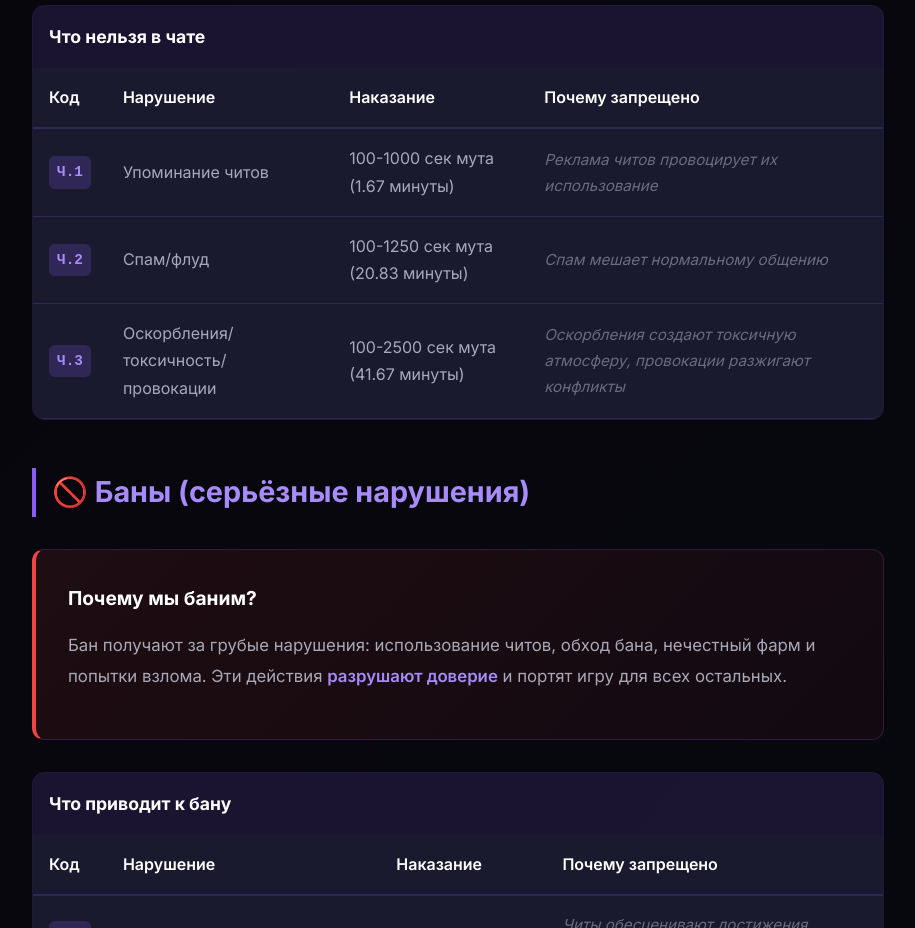
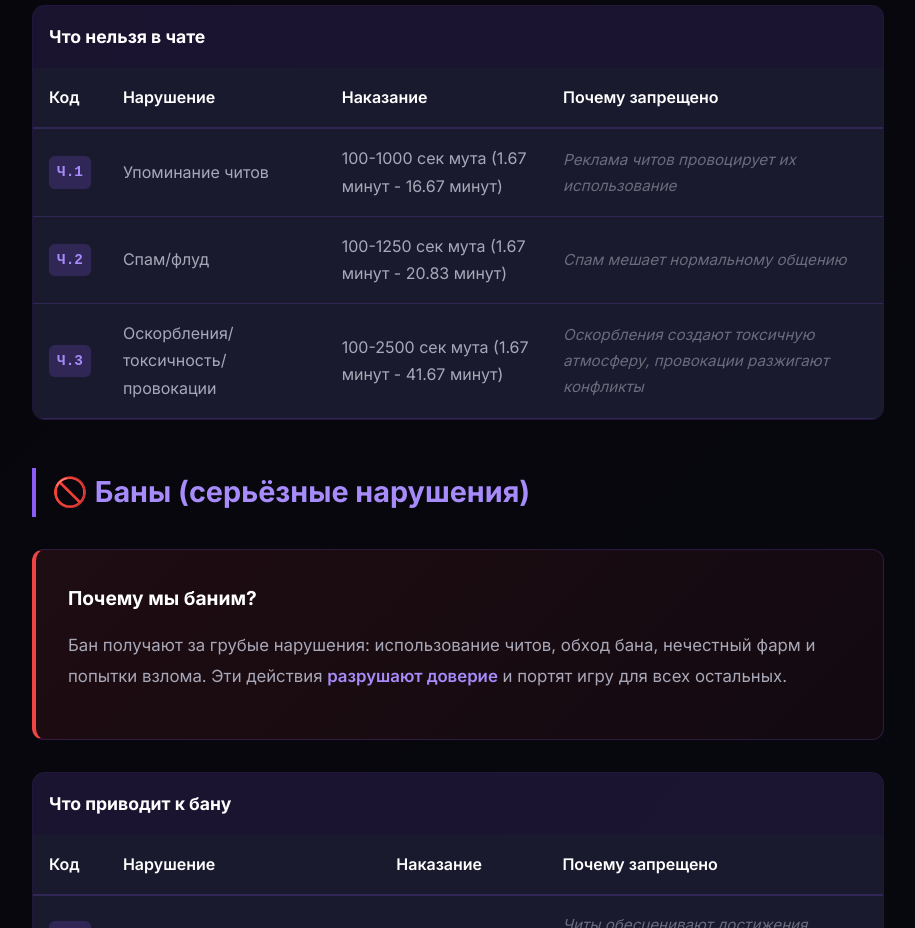
Before and after one commit to yorushi-code/Rules.Test, a React (Vite) app: page / in a window 1280 px wide. Shown: the part 2440-3368 px from the top of the page, without its empty margins (364-1279 px from the left). Built offline with nearby package versions, Linux system fonts and the light colour scheme.

Commit message:
Normalize Logo

```diff
--- a/src/App.jsx
+++ b/src/App.jsx
@@ -173,9 +173,9 @@ const Content = () => (
       <RuleTable
         title="Что нельзя в чате"
         rules={[
-          { violation: 'Упоминание читов', code: 'Ч.1', punishment: '100-1000 сек мута (1.67 минуты)', why: 'Реклама читов провоцирует их использование' },
-          { violation: 'Спам/флуд', code: 'Ч.2', punishment: '100-1250 сек мута (20.83 минуты)', why: 'Спам мешает нормальному общению' },
-          { violation: 'Оскорбления/токсичность/провокации', code: 'Ч.3', punishment: '100-2500 сек мута (41.67 минуты)', why: 'Оскорбления создают токсичную атмосферу, провокации разжигают конфликты' },
+          { violation: 'Упоминание читов', code: 'Ч.1', punishment: '100-1000 сек мута (1.67 минут - 16.67 минут)', why: 'Реклама читов провоцирует их использование' },
+          { violation: 'Спам/флуд', code: 'Ч.2', punishment: '100-1250 сек мута (1.67 минут - 20.83 минут)', why: 'Спам мешает нормальному общению' },
+          { violation: 'Оскорбления/токсичность/провокации', code: 'Ч.3', punishment: '100-2500 сек мута (1.67 минут - 41.67 минут)', why: 'Оскорбления создают токсичную атмосферу, провокации разжигают конфликты' },
         ]}
       />
 
```
